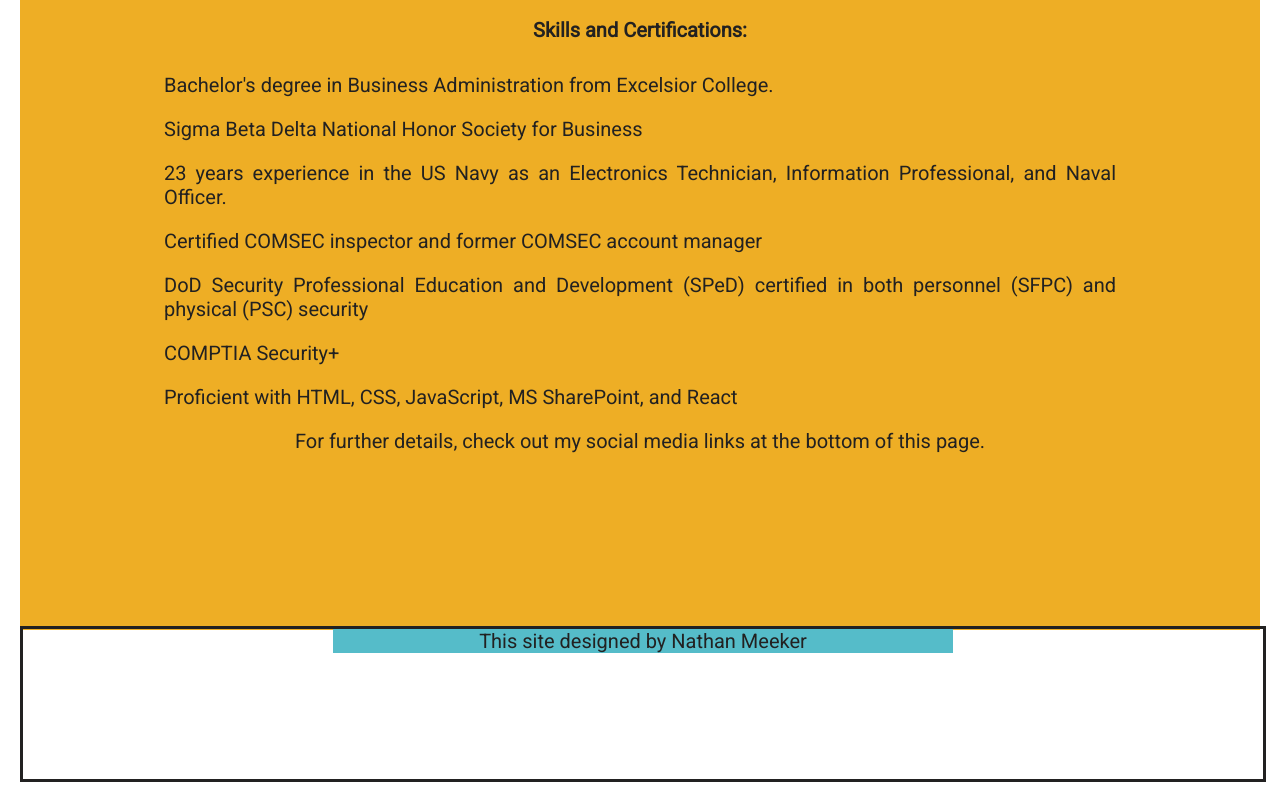
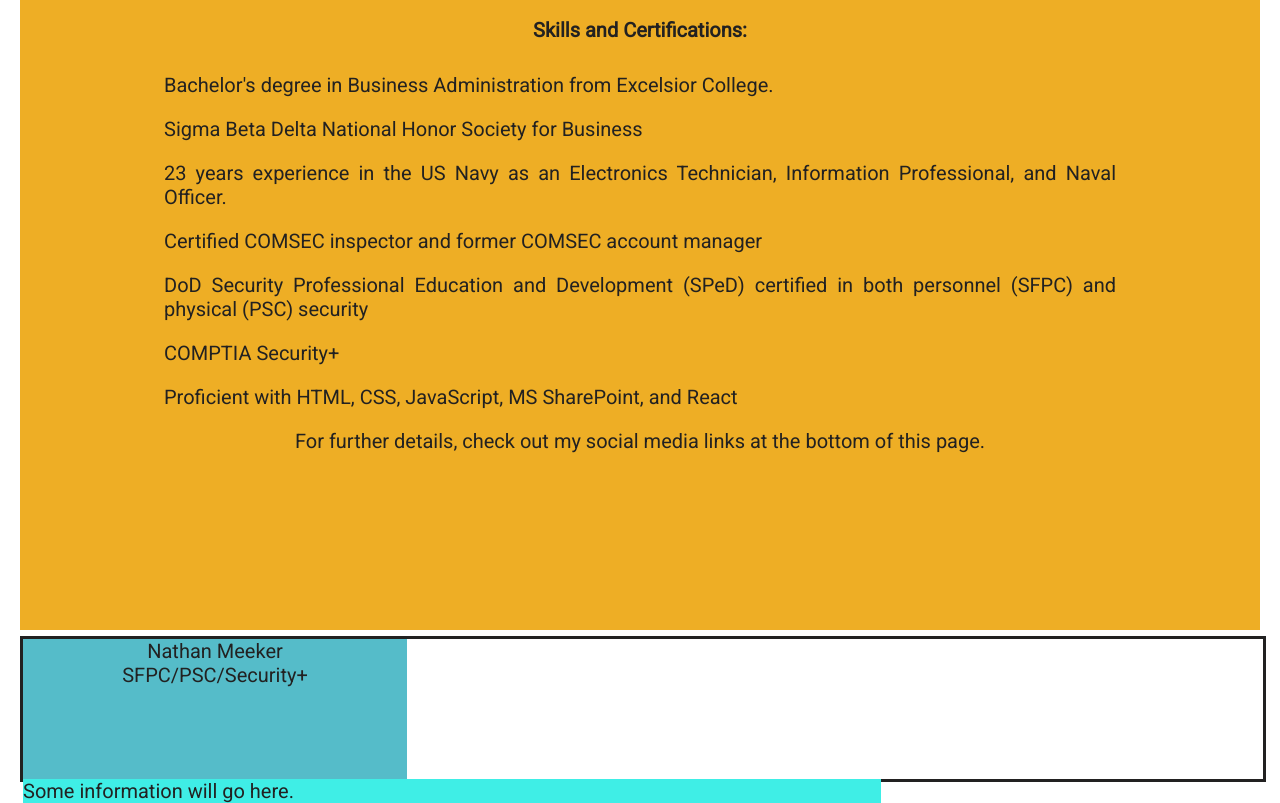
Before and after one commit to navsubrm/portfolio-page, a plain HTML site: page index.html in a window 1280 px wide. Shown: the part 1506-2309 px from the top of the page. Drawn offline with Linux system fonts and the light colour scheme.

Commit message:
Minor Changes

```diff
--- a/index.html
+++ b/index.html
@@ -50,8 +50,14 @@
           <p>For further details, check out my social media links at the bottom of this page.</p>
         </div>
        <footer>
-         <div class="footer-left">This site designed by Nathan Meeker</div>
-         <div class="footer-right"></div>
+         <div class="footer-left">
+           <div class="footer-left-content">
+          <p>Nathan Meeker</p>
+          <p>SFPC/PSC/Security+</p>
+          <p></p>
+           </div>
+         </div>
+         <div class="footer-right">Some information will go here.</div>
          </footer>
      </div>
 
--- a/style.css
+++ b/style.css
@@ -188,17 +188,30 @@
 footer {
   position: absolute;
   bottom: 0;
-  height: 150px;
+  height: 140px;
   border: solid;
   width: 100%;
 }
 .footer-left {
+  position: relative;
+  display: inline-block;
+  flex-direction: row;
+  width: 30vw;
+  height: 100%;
   background-color: var(--main-bg-color);
+}
+.footer-left p {
+  justify-content: center;
   text-align: center;
-  margin-left: 50%;
-  transform: translateX(-50%);
 }
-.gradient-text {
+.footer-right {
+  position: relative;
+  display: inline-block;
+  background-color: var(--sec-bg-color);
+  width: 67vw;
+  margin-left: 0px;
+}
+.footer .gradient-text {
   background-color: #1f2b62;
   background-image: linear-gradient(43deg, #1f2b62 0%, #9a1f92 51%, #120d45 94%, #ffffff 100%);
   background-repeat: no-repeat;
```
